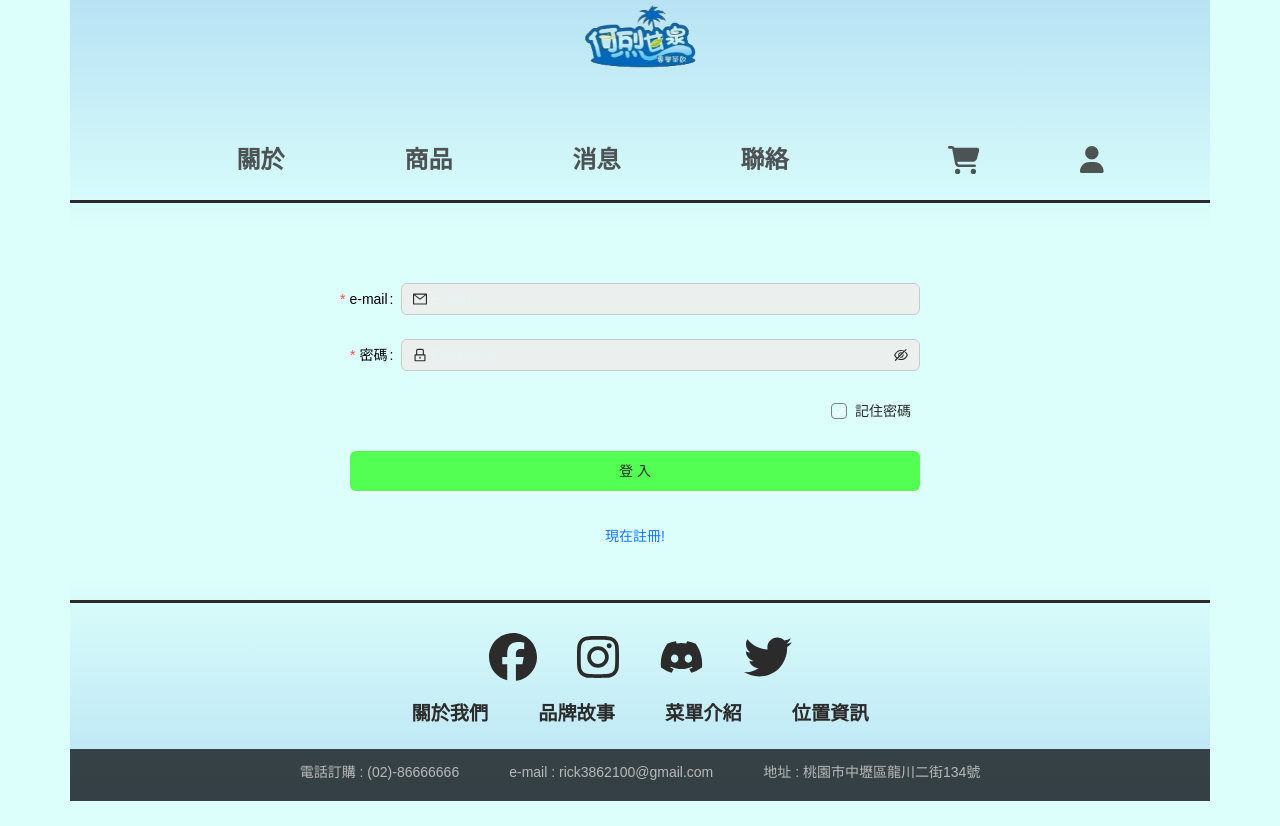
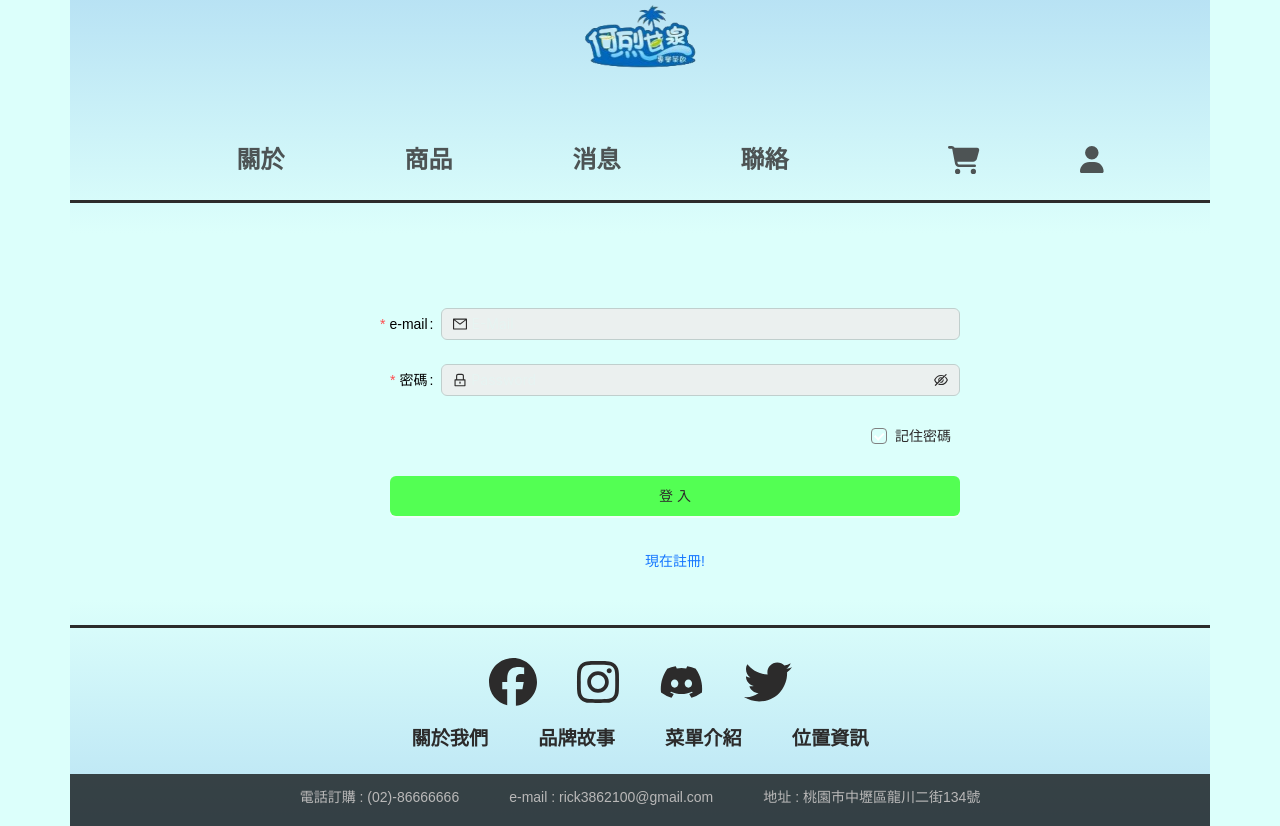
Before and after one commit to Scott911228/drink, a React (Vite) app: page /logIn-page in a window 1280 px wide. Before the commit the page ends 801 px from the top, so only its background shows below. Built offline with nearby package versions, Linux system fonts and the light colour scheme; a web font is replaced by a local one.

Commit message:
login排版

```diff
--- a/src/Components/LoginCard/index.jsx
+++ b/src/Components/LoginCard/index.jsx
@@ -36,14 +36,11 @@ const LoginCard = () => {
   };
 
   return (
+    <div className="form">
     <Form
       name="normal_login"
       className="login-form"
-      style={{
-        width: '50%',
-        marginLeft: "280px",
-        marginTop: "50px"
-      }}
+
       form={form}
       initialValues={{
         remember: true,
@@ -89,13 +86,14 @@ const LoginCard = () => {
           placeholder="Password"
         />
       </Form.Item>
+      <div className="remember">
       <Form.Item style={{ marginLeft: "480px" }}>
         <Form.Item name="remember" valuePropName="checked" noStyle>
           <Checkbox>記住密碼</Checkbox>
         </Form.Item>
 
       </Form.Item>
-
+      </div>
       <Form.Item
       >
 
@@ -110,6 +108,7 @@ const LoginCard = () => {
 
       </Form.Item>
     </Form>
+    </div>
   );
 };
 export default LoginCard;
--- a/src/Components/LoginCard/logincard.css
+++ b/src/Components/LoginCard/logincard.css
@@ -27,3 +27,24 @@ label {
     flex-direction: column !important;
     align-items: center;
 }
+
+.form{
+    width: 50%;
+    margin-left: 320px;
+    margin-top: 75px;
+
+}
+
+@media (max-width: 372px){
+
+.form{
+    width: 50%;
+    margin-left: 200px;
+    margin-top: 4z0px;
+
+}
+.remember{
+    width: 25%;
+}
+
+}
--- a/src/Components/RegisterCard/index.jsx
+++ b/src/Components/RegisterCard/index.jsx
@@ -69,7 +69,7 @@ const RegisterCard = () => {
        name="register"
        style={{
         width:'70%',
-        marginLeft:"50px",
+        marginLeft:"120px",
         marginTop:"30px"
        }}
        onFinish={onFinish}
@@ -173,7 +173,7 @@ const RegisterCard = () => {
        {...tailFormItemLayout}>
          <Button
           style={{
-            marginRight:"250px",
+            marginRight:"0px",
             marginBottom:"30px",
             height:"40px",
             width:"50%"
--- a/src/Components/RegisterCard/registercard.module.css
+++ b/src/Components/RegisterCard/registercard.module.css
@@ -0,0 +1,13 @@
+.register-form{
+
+}
+
+
+@media (max-width: 372px){
+    .register-form{
+        width:70%;
+        margin-left: 50px;
+
+
+    }
+}
```
